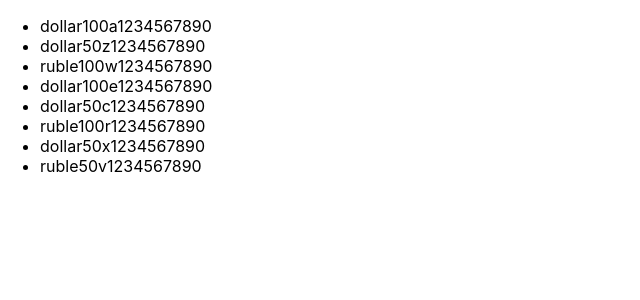
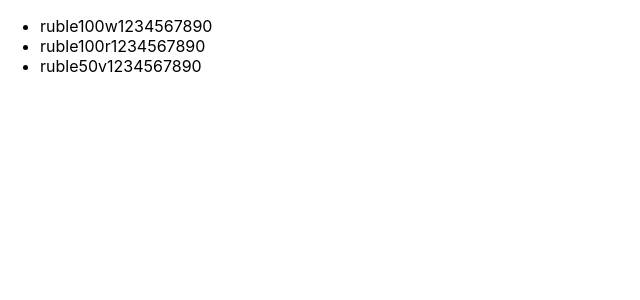
Before and after one commit to VlLabkovich/microtasks-1, a React (Create React App) app: page / in a window 1280 px wide. Shown: the top 300 px of the page, without its empty margins (0-640 px from the left). Built offline with nearby package versions, Linux system fonts and the light colour scheme.

Commit message:
feat: add method filter

```diff
--- a/src/App.tsx
+++ b/src/App.tsx
@@ -16,14 +16,18 @@ function App() {
     ])
 
 
+    let currentMoney = money.filter((filteredMoney) => filteredMoney.banknote === 'ruble') // Результат фильтрации передается в метод мап
+
+    console.log(currentMoney)
+
     return (
         <ul>
-            {money.map((objFromMoneyArr) => {
+            {currentMoney.map((item, index) => {
                 return (
-                    <li>
-                        <span>{objFromMoneyArr.banknote}</span>
-                        <span>{objFromMoneyArr.nominal}</span>
-                        <span>{objFromMoneyArr.number}</span>
+                    <li key={index}>
+                        <span>{item.banknote}</span>
+                        <span>{item.nominal}</span>
+                        <span>{item.number}</span>
                     </li>
                 )
             })}
```
